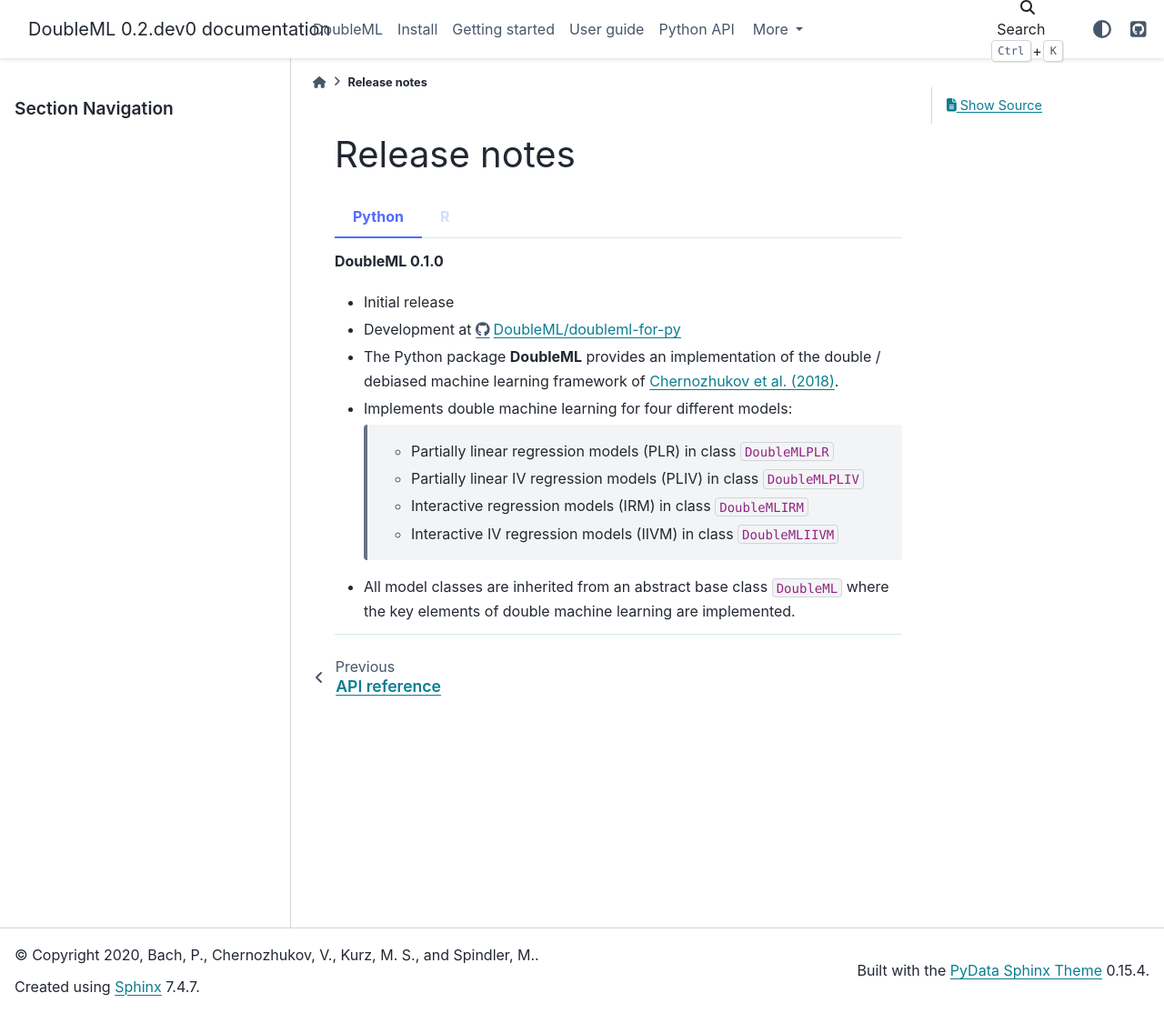
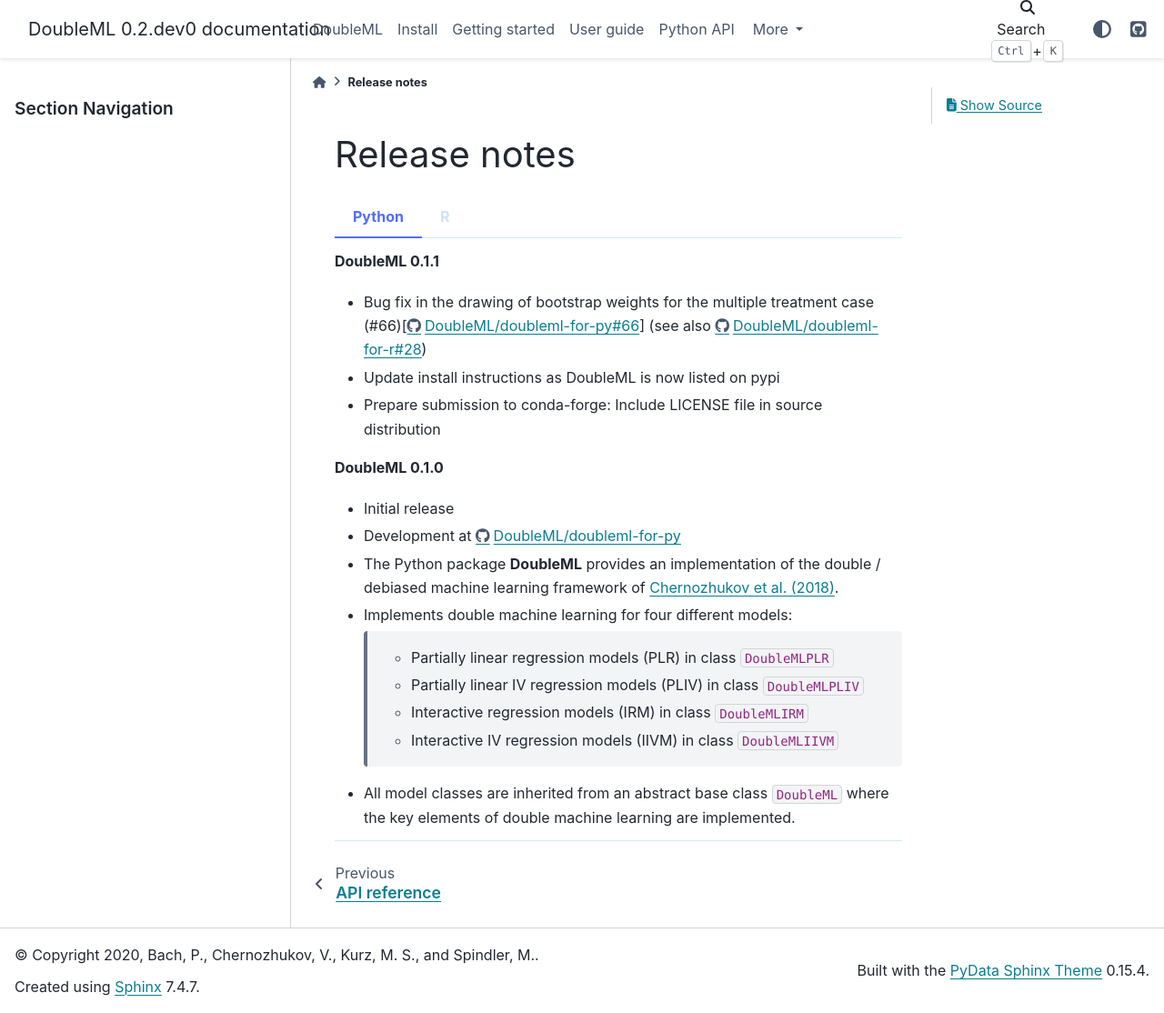
Before and after one commit to DoubleML/doubleml-docs, a Sphinx documentation site: the page built from doc/release/release.rst, in a window 1280 px wide and 1114 px high. Shown: the whole window at 91% size. Built offline with Sphinx 7.4.7 and the PyData theme 0.15.4, drawn with Linux system fonts in a browser that asks for light colours; pages that are not in the unit, such as notebooks, are missing from menus.

Commit message:
added release notes for version 0.1.1

```diff
--- a/doc/release/release.rst
+++ b/doc/release/release.rst
@@ -4,6 +4,13 @@
 =============
 
 .. tabbed:: Python
+
+    **DoubleML 0.1.1**
+
+    - Bug fix in the drawing of bootstrap weights for the multiple treatment case
+      (#66)[https://github.com/DoubleML/doubleml-for-py/pull/66] (see also https://github.com/DoubleML/doubleml-for-r/pull/28)
+    - Update install instructions as DoubleML is now listed on pypi
+    - Prepare submission to conda-forge: Include LICENSE file in source distribution
 
     **DoubleML 0.1.0**
 
```
